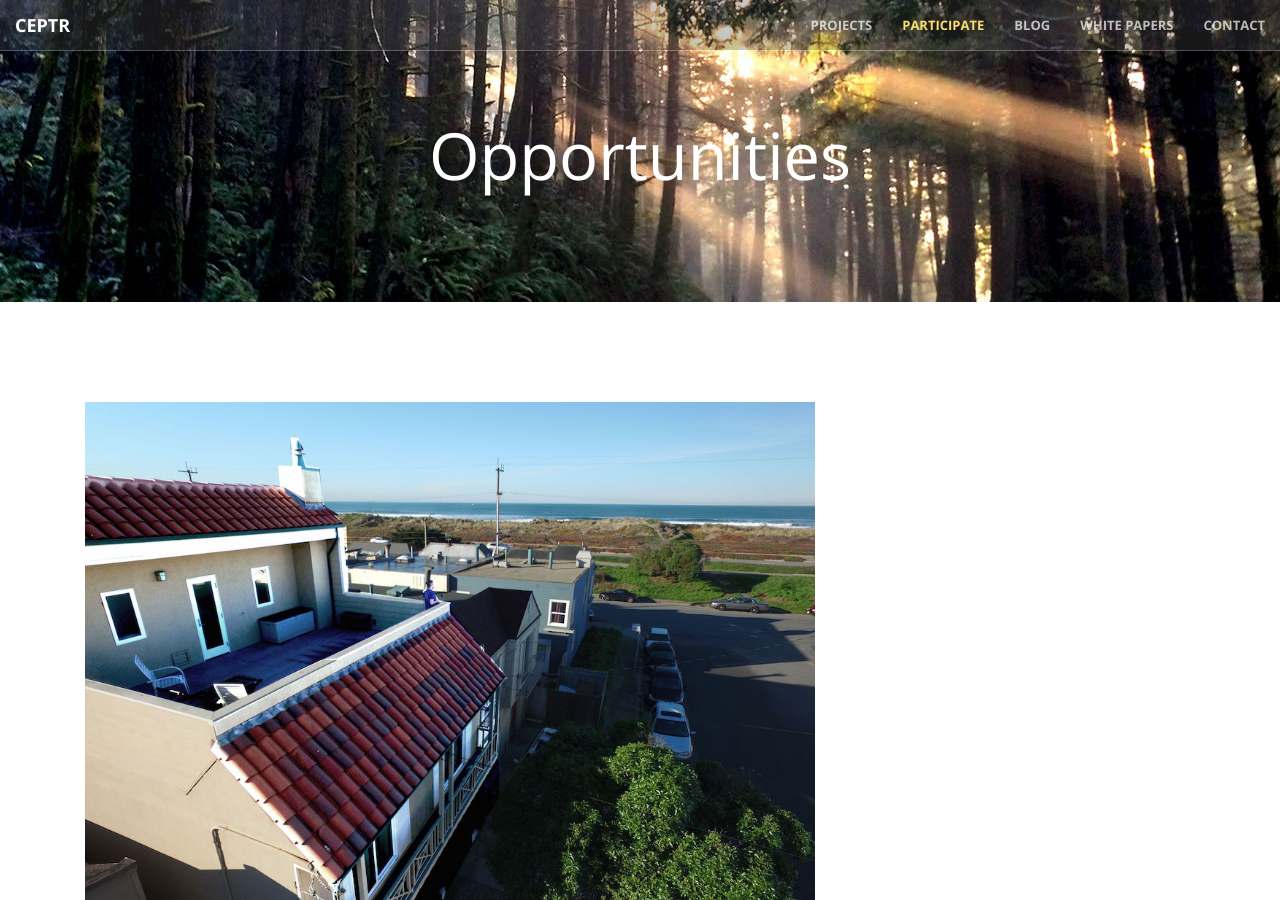
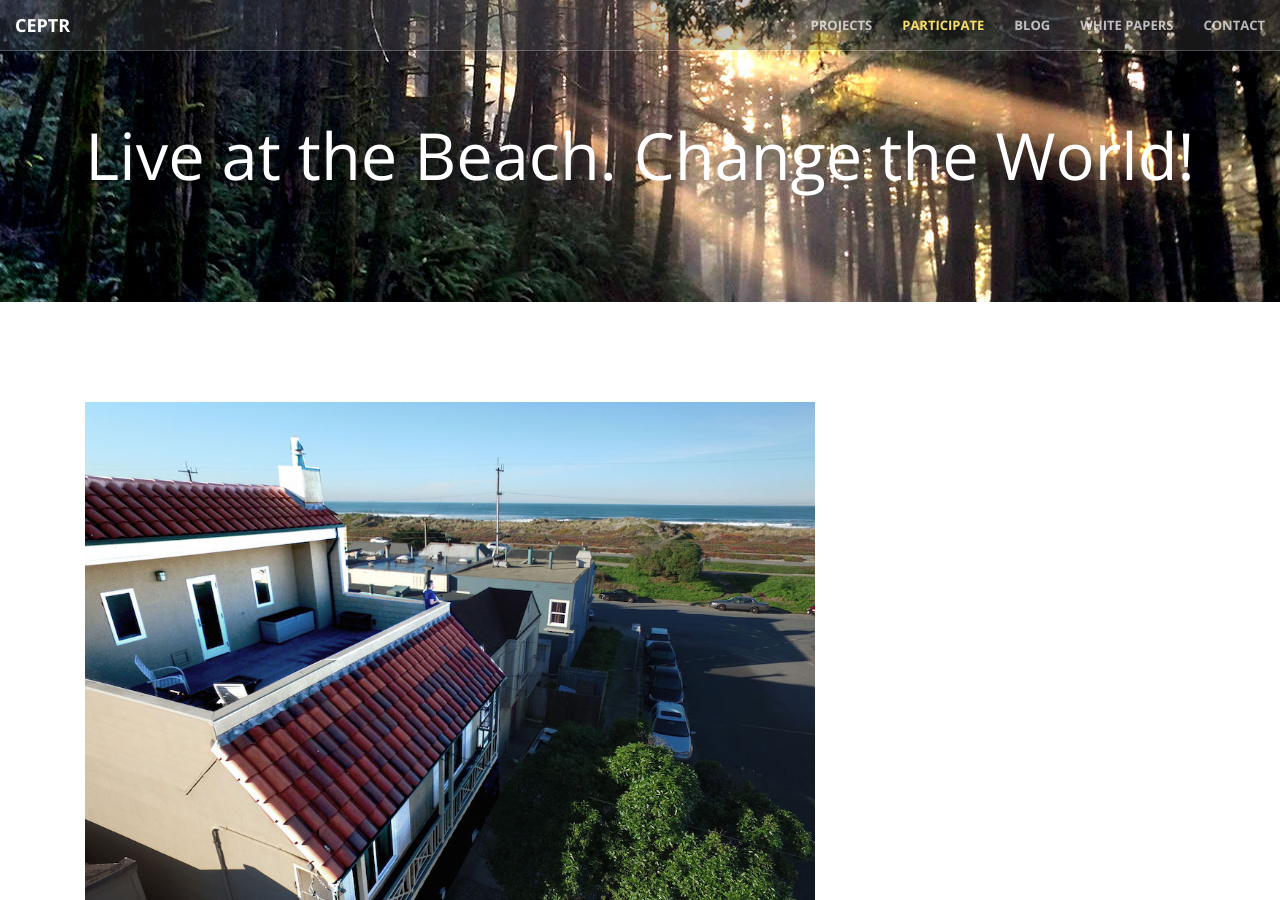
Before and after one commit to metacurrency/ceptr-org, a Jekyll site: the page built from _participate/opportunities.md, in a window 1280 px wide and 900 px high. Built offline with Jekyll 4.4.1, drawn with Linux system fonts in a browser that asks for light colours.

Commit message:
update title

```diff
--- a/_participate/opportunities.md
+++ b/_participate/opportunities.md
@@ -2,7 +2,7 @@
 layout: participate
 status: publish
 published: true
-title: Opportunities
+title: Live at the Beach. Change the World!
 image: /images/OceanView.jpg
 nav_title: Opportunities
 navigation_weight: 1
```
